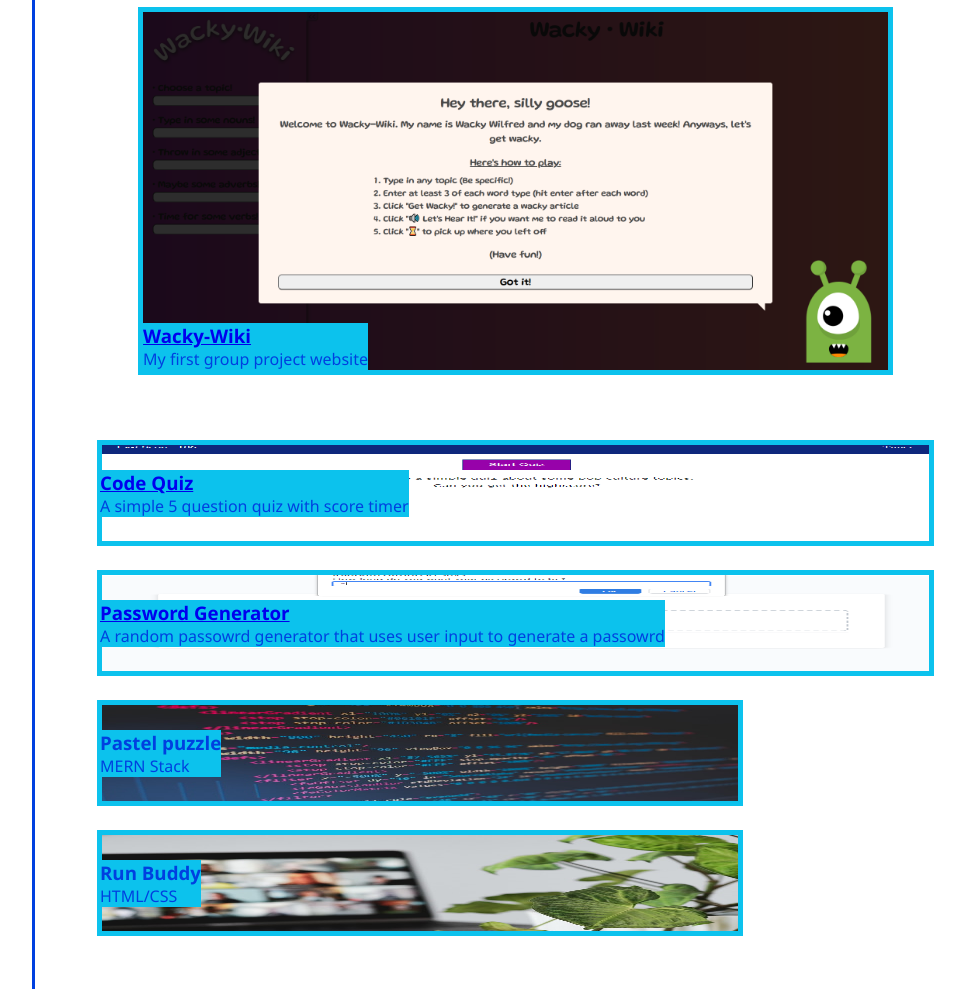
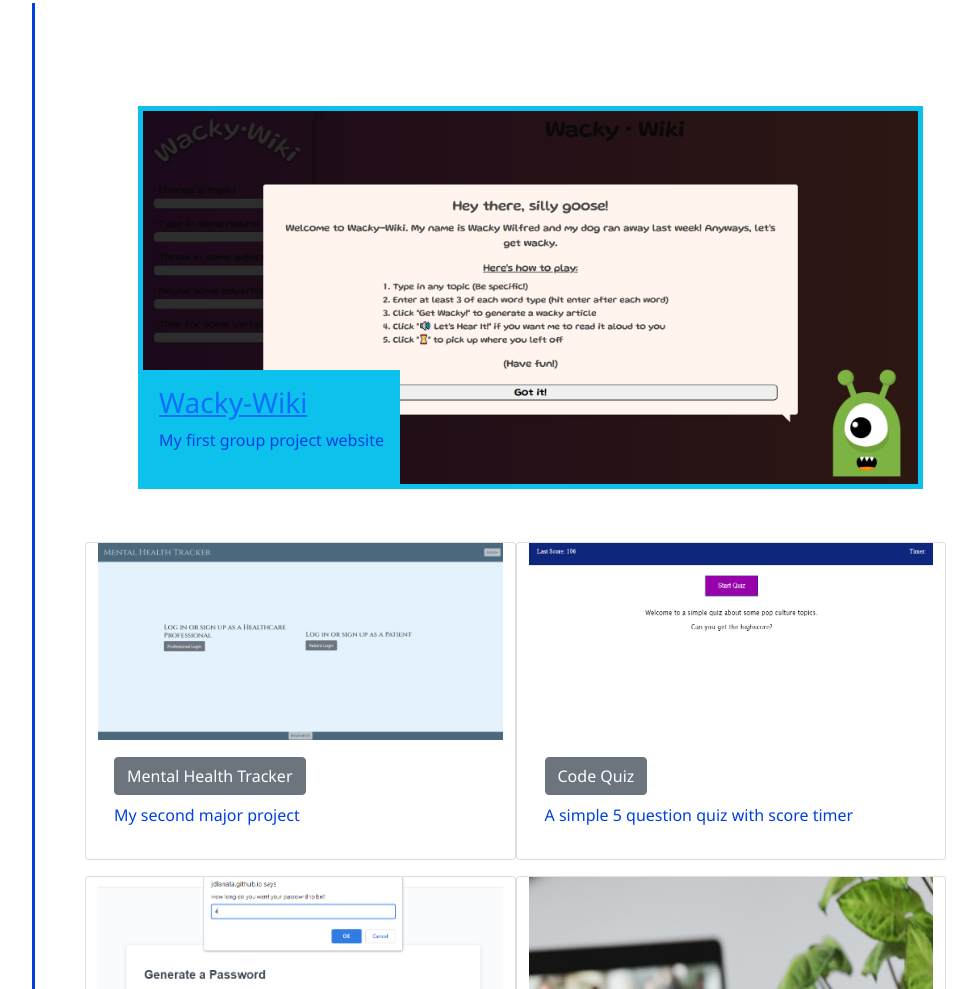
Before and after one commit to JDLanata/mockup-portfolio, a plain HTML site: page index.html in a window 1280 px wide. Shown: the part 551-1540 px from the top of the page, without its empty margins (234-1211 px from the left). Drawn offline with nearby package versions, Linux system fonts and the light colour scheme.

Commit message:
addded project 2 and some more style

```diff
--- a/assets/css/style.css
+++ b/assets/css/style.css
@@ -128,35 +128,17 @@ nav a {
 }
 
 /* individial boxes */
-.card{
-    display: flex;
-    flex-wrap: wrap;
-    flex-direction: column;
-    flex: 0 1 auto;
-    min-height: auto;
-    max-height: 100px;
-    row-gap: 20px;
 
-    justify-content: center;
-    margin: 15px;
-
-    color: var(--heliotrope);
-    background-color: seagreen;
-    outline: 5px solid var(--light);
-    outline-offset: -2px;
-
-
-}
 
 .text{
     position: absolute;
     background-color: var(--light);
     color: var(--text);
 }
-.card div{
+/* .card div{
     background-color: var(--light);
     position: absolute;
-}
+} */
 .reach {
     flex-wrap: wrap;
     height: 25%;
--- a/index.html
+++ b/index.html
@@ -5,6 +5,7 @@
     <meta charset="UTF-8">
     <meta http-equiv="X-UA-Compatible" content="IE=edge">
     <meta name="viewport" content="width=device-width, initial-scale=1.0">
+    <link href="https://cdn.jsdelivr.net/npm/bootstrap@5.1.3/dist/css/bootstrap.min.css" rel="stylesheet" integrity="sha384-1BmE4kWBq78iYhFldvKuhfTAU6auU8tT94WrHftjDbrCEXSU1oBoqyl2QvZ6jIW3" crossorigin="anonymous">
     <!-- <link rel="stylesheet" href="./assets/css/reset.css"> -->
     <link rel="stylesheet" href="./assets/css/style.css">
     <title>Portfolio</title>
@@ -23,8 +24,8 @@
         </nav>
     </header>
     <main>
-        <section class="buffer">
-            <h2>A cool little sub title</h2>
+        <section >
+            <h2 class="buffer">A cool little sub title</h2>
         </section>
         <section id=about-me class="about">
             <h2 class="areatitle">About Me</h2>
@@ -33,38 +34,39 @@
                 <p></p>
             </div>
         </section>
+
         <section id=work class="box">
             <h2 class="areatitle">Work</h2>
-            <div class="content info" >
-                <figure class="surf">
+            <div class="content info row" >
+                <figure class="surf col-12">
                     <img src="./assets/images/wackywiki.png" alt="">
-                    <div class="text">
+                    <div class="text card-body">
                         <h3> <a href="https://evanhosni.github.io/wackywiki/"> Wacky-Wiki</a></h3>
                         <p>My first group project website</p>
                     </div>
                 </figure>
-                <figure class="card">
+                <figure class="card col-6">
+                    <img src="./assets/images/mental_health_tracker.png" alt="">
+                    <div class="card-body">
+                        <h3><a href="https://mental-health-tracker-dbt.herokuapp.com/" class="btn btn-secondary">Mental Health Tracker</a></h3>
+                        <p>My second major project</p>
+                    </div>
+                </figure>
+                <figure class="card col-6">
                     <img src="./assets/images/Quiz-Start.png" alt="start screen for the quiz">
-                    <div>
-                        <h3><a href="https://jdlanata.github.io/quiz-code/">Code Quiz</a></h3>
+                    <div class="card-body">
+                        <h3><a href="https://jdlanata.github.io/quiz-code/" class="btn btn-secondary">Code Quiz</a></h3>
                         <p>A simple 5 question quiz with score timer</p>
                     </div>
                 </figure>
-                <figure class="card">
+                <figure class="card col-6">
                     <img src="./assets/images/passwordgenerator.png" alt="">
                     <div>
-                        <h3><a href="https://jdlanata.github.io/password-generator/">Password Generator</a></h3>
+                        <h3><a href="https://jdlanata.github.io/password-generator/" class="btn btn-secondary">Password Generator</a></h3>
                         <p>A random passowrd generator that uses user input to generate a passowrd</p>
                     </div>
                 </figure>
-                <figure class="card">
-                    <img src="./assets/images/code.jpg" alt="">
-                    <div>
-                        <h3>Pastel puzzle</h3>
-                        <p>MERN Stack</p>
-                    </div>
-                </figure>
-                <figure class="card">
+                <figure class="card col-6">
                     <img src="./assets/images/runbuddy_plant.jpg" alt="">
                     <div>
                         <h3>Run Buddy</h3>
```
Also changed, not shown: assets/images/mental_health_tracker.png (added).
